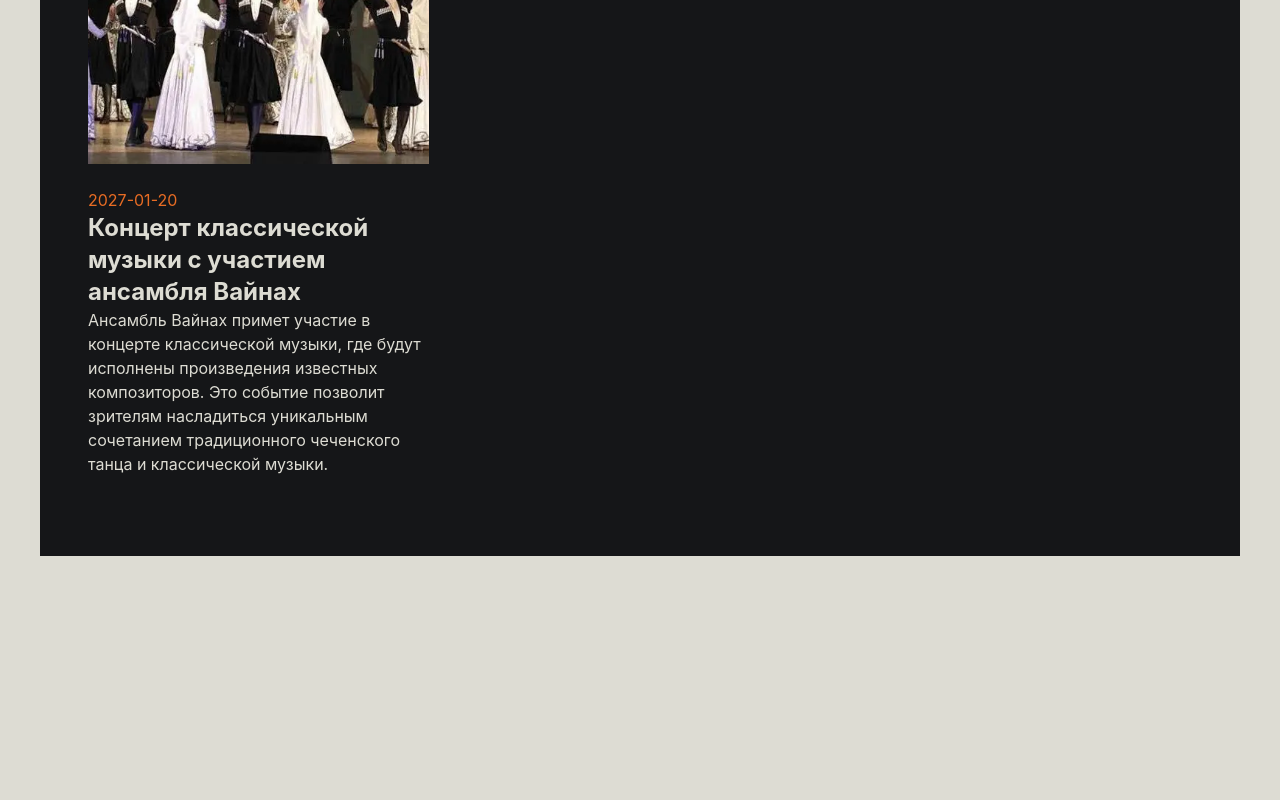
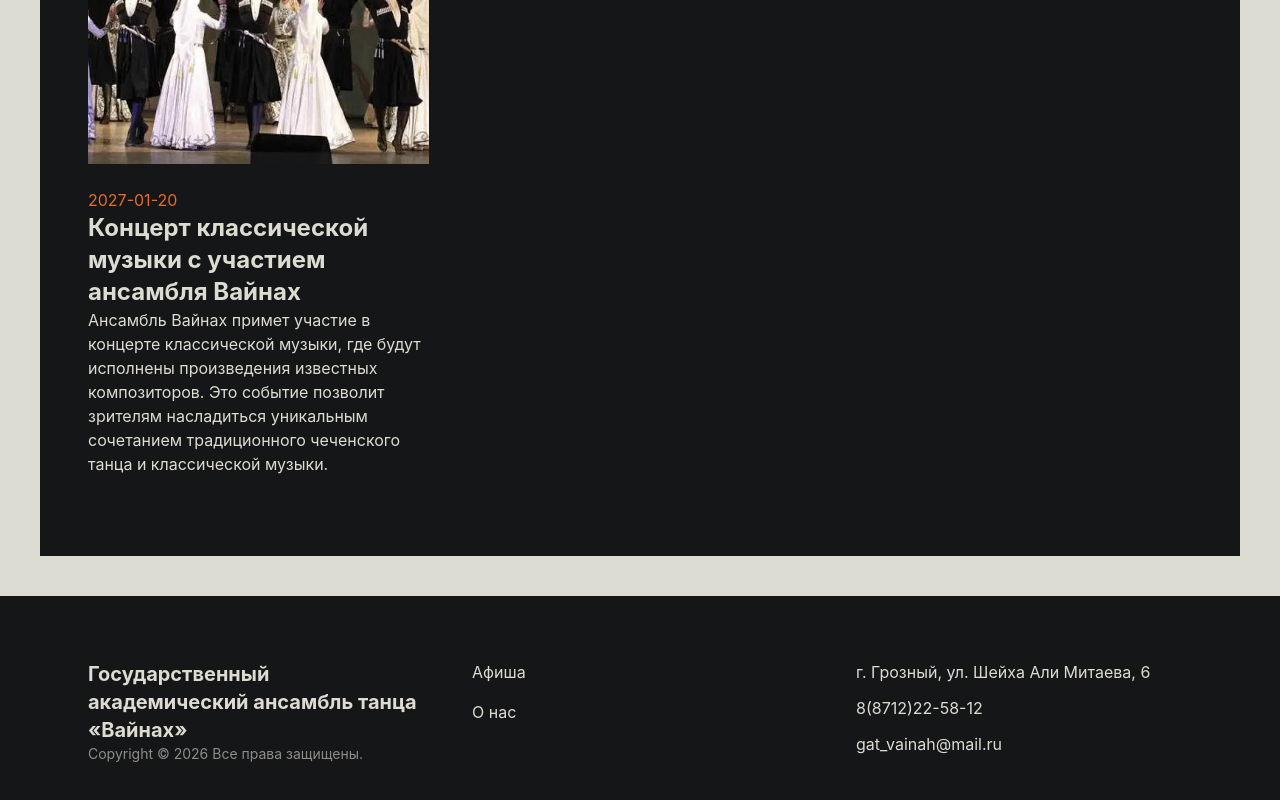
Before and after one commit to ibragim-ast/vainakh, a Next.js app: page / in a window 1280 px wide. Shown: the part 2544-3344 px from the top of the page. Before the commit the page ends 3140 px from the top, so only its background shows below. Built offline with nearby package versions, Linux system fonts and the light colour scheme.

Commit message:
Добавлен подвал

```diff
--- a/src/app/layout.tsx
+++ b/src/app/layout.tsx
@@ -1,7 +1,8 @@
 import localFont from "next/font/local";
 import { Metadata } from "next";
+import { A11yProvider } from "@/context/A11yContext";
 import Header from "@/components/layouts/Header";
-import { A11yProvider } from "@/context/A11yContext";
+import Footer from "@/components/blocks/Footer";
 import "./globals.css";
 
 const excentra = localFont({
@@ -64,7 +65,7 @@ export default function RootLayout({
         <A11yProvider>
           <Header />
           <main>{children}</main>
-          <footer></footer>
+          <Footer />
         </A11yProvider>
       </body>
     </html>
--- a/src/components/blocks/Footer.tsx
+++ b/src/components/blocks/Footer.tsx
@@ -1,12 +1,42 @@
+import Link from "next/link";
+
 export default function Footer() {
   return (
-    <footer className="bg-brand-dark max-w-6xl mx-auto px-4 md:px-6 w-full">
-      <div className="grid grid-cols-1 md:grid-cols-3 gap-10">
-        <h4 className="font-bold text-brand-light">
-          Государственный академический ансамбль танца "Вайнах"
-        </h4>
-        <nav></nav>
-        <ul></ul>
+    <footer className="bg-brand-dark text-brand-light">
+      <div className="max-w-6xl mx-auto px-6 py-16 w-full grid grid-cols-1 lg:grid-cols-3 gap-12">
+        <div>
+          {" "}
+          <h4 className="font-sans font-bold text-xl">
+            Государственный академический ансамбль танца «Вайнах»
+          </h4>
+          <p className="text-sm text-brand-light/60">
+            Copyright © 2026 Все права защищены.
+          </p>
+        </div>
+
+        <nav
+          aria-label="Дополнительная навигация"
+          className="flex flex-col gap-4"
+        >
+          <Link
+            className="transition-colors hover:text-brand-gold"
+            href="/events"
+          >
+            Афиша
+          </Link>
+          <Link
+            className="transition-colors hover:text-brand-gold"
+            href="/about"
+          >
+            О нас
+          </Link>
+        </nav>
+
+        <div className="flex flex-col gap-3">
+          <p>г. Грозный, ул. Шейха Али Митаева, 6</p>
+          <a href="tel:8(8712)22-58-12">8(8712)22-58-12</a>
+          <p>gat_vainah@mail.ru</p>
+        </div>
       </div>
     </footer>
   );
```
